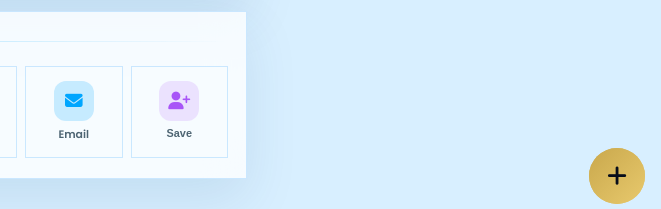
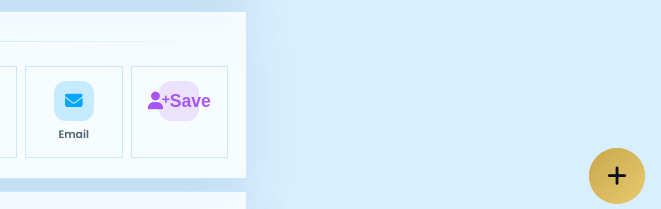
Before and after one commit to tomath1/IDRIS-TRAVEL, a plain HTML site: page index.html in a window 1280 px wide. Shown: the part 572-781 px from the top of the page, 619-1280 px from the left. Drawn offline with Linux system fonts and the light colour scheme.

Commit message:
Update index.html

```diff
--- a/index.html
+++ b/index.html
@@ -640,7 +640,7 @@
     <div class="ai-icon whatsapp-icon">
         <img src="whatsapp.png" class="action-wa-logo"></div><span class="en-text">WhatsApp</span></a>
             <a href="mailto:idristrading@gmail.com" class="action-item"><div class="ai-icon"><i class="fas fa-envelope"></i></div><span class="en-text">Email</span></a>
-                    <button class="action-item" onclick="saveVCard()"><div class="ai-icon"><i class="fas fa-user-plus"></i></div><span class="en-text">Save</span></button>        </div>
+            <button class="action-item" onclick="saveVCard()"><div class="ai-icon"><i class="fas fa-user-plus"></i><span class="en-text">Save</span></button>
 
         </div>
     </div>
```
